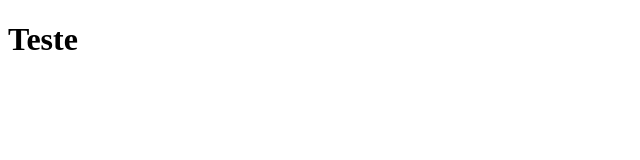
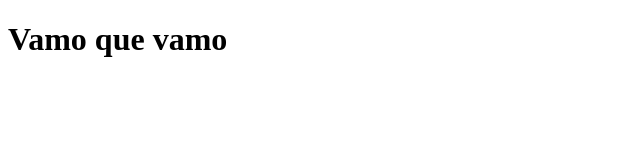
Before and after one commit to Vini-Diniz/Projeto_Git, a plain HTML site: page index.html in a window 1280 px wide. Shown: the whole page, without its empty margins (0-640 px from the left). Drawn offline with Linux system fonts and the light colour scheme.

Commit message:
Auteração dentro da tag h1

```diff
--- a/index.html
+++ b/index.html
@@ -7,6 +7,6 @@
     <title>Document</title>
 </head>
 <body>
-    <h1>Teste</h1>
+    <h1>Vamo que vamo</h1>
 </body>
 </html>
```
